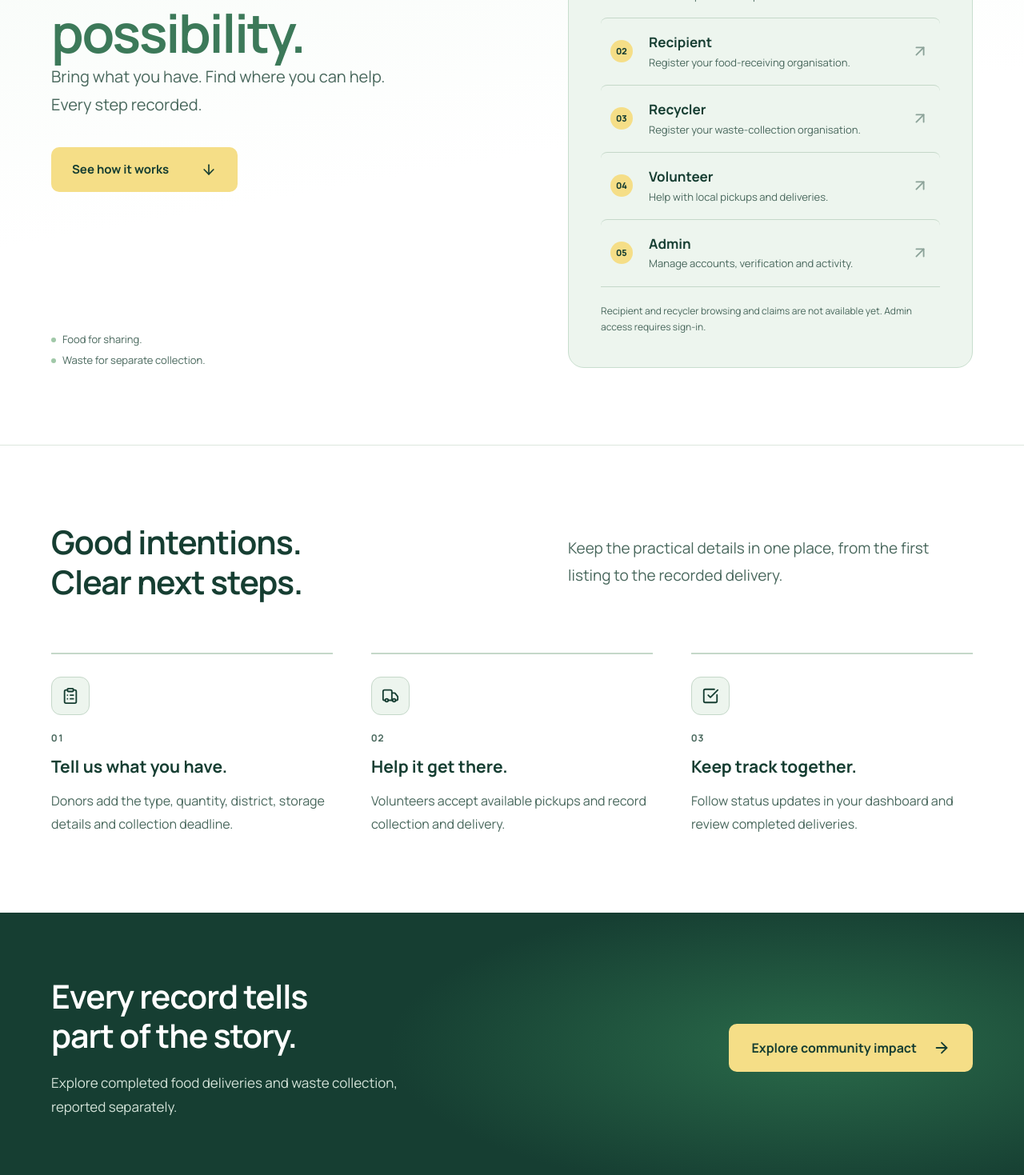
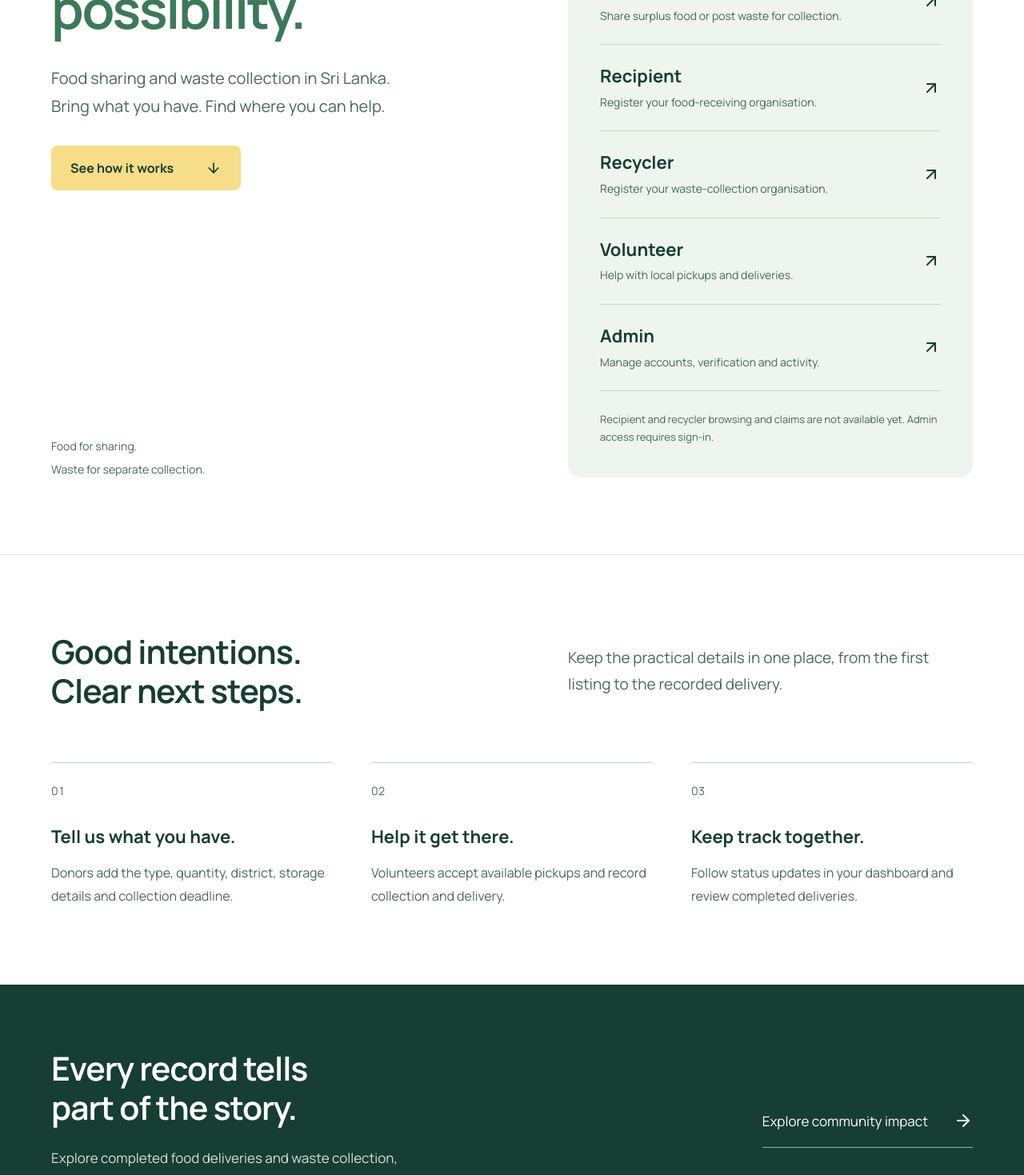
Before and after one commit to piragenth-satkunananthan/foodbridge, a React (Vite) app in the folder frontend/: page / in a window 1280 px wide. Shown: the part 360-1829 px from the top of the page at 80% size. Built offline with nearby package versions, Linux system fonts and the light colour scheme.

Commit message:
Revert "design(home): polish hero, role picker, workflow steps, and outcomes CTA"
This reverts commit 1134de0b92d14780e47bd206f8f262e039554c3c.

```diff
--- a/frontend/src/pages/HomePage.jsx
+++ b/frontend/src/pages/HomePage.jsx
@@ -1,105 +1,52 @@
 import React from 'react';
 import { Link } from 'react-router-dom';
-import { ArrowDown, ArrowUpRight, ArrowRight, ClipboardList, Truck, CheckSquare } from 'lucide-react';
+import { ArrowDown, ArrowUpRight, ArrowRight } from 'lucide-react';
 import { useAuth } from '../context/AuthContext';
 import '../styles/home.css';
 
 const roles = [
-  { num: '01', name: 'Donor',     detail: 'Share surplus food or post waste for collection.',  color: 'donor' },
-  { num: '02', name: 'Recipient', detail: 'Register your food-receiving organisation.',          color: 'recipient' },
-  { num: '03', name: 'Recycler',  detail: 'Register your waste-collection organisation.',        color: 'recycler' },
-  { num: '04', name: 'Volunteer', detail: 'Help with local pickups and deliveries.',             color: 'volunteer' },
-  { num: '05', name: 'Admin',     detail: 'Manage accounts, verification and activity.',         color: 'admin' },
-];
-
-const steps = [
-  { num: '01', Icon: ClipboardList, title: 'Tell us what you have.',  body: 'Donors add the type, quantity, district, storage details and collection deadline.' },
-  { num: '02', Icon: Truck,         title: 'Help it get there.',       body: 'Volunteers accept available pickups and record collection and delivery.' },
-  { num: '03', Icon: CheckSquare,   title: 'Keep track together.',     body: 'Follow status updates in your dashboard and review completed deliveries.' },
+  { name: 'Donor', detail: 'Share surplus food or post waste for collection.' },
+  { name: 'Recipient', detail: 'Register your food-receiving organisation.' },
+  { name: 'Recycler', detail: 'Register your waste-collection organisation.' },
+  { name: 'Volunteer', detail: 'Help with local pickups and deliveries.' },
+  { name: 'Admin', detail: 'Manage accounts, verification and activity.' },
 ];
 
 export default function HomePage() {
   const { user } = useAuth();
   return (
     <main id="main-content" className="fb-home">
-
-      {/* ── Hero ─────────────────────────────────────────── */}
       <section className="fb-home-welcome" aria-labelledby="home-title">
         <div className="fb-home-message">
-          <p className="fb-home-eyebrow">Food sharing · Sri Lanka</p>
           <h1 id="home-title">A little sharing.<br />A lot of<br /><span>possibility.</span></h1>
-          <p className="fb-home-lead">Bring what you have. Find where you can help. Every step recorded.</p>
-          <a className="fb-home-explore" href="#how-it-works">
-            See how it works <ArrowDown size={20} aria-hidden="true" />
-          </a>
-          <div className="fb-home-principle">
-            <span>Food for sharing.</span>
-            <span>Waste for separate collection.</span>
-          </div>
+          <p>Food sharing and waste collection in Sri Lanka. Bring what you have. Find where you can help.</p>
+          <a className="fb-home-explore" href="#how-it-works">See how it works <ArrowDown size={20} aria-hidden="true" /></a>
+          <div className="fb-home-principle"><span>Food for sharing.</span><span>Waste for separate collection.</span></div>
         </div>
-
-        {/* ── Role directory ───────────────────────────────── */}
         <div className="fb-home-directory">
-          <div className="fb-home-directory-heading">
-            <h2>Find your place.</h2>
-            <p>{user ? 'You are signed in. Each link opens your dashboard.' : 'Five roles. One connected community.'}</p>
-          </div>
+          <div className="fb-home-directory-heading"><h2>Find your place.</h2><p>{user ? 'You are signed in. Each role link opens your dashboard.' : 'Five roles. One connected community.'}</p></div>
           <nav className="fb-role-picker" aria-label="Choose your role">
-            {roles.map(({ num, name, detail, color }) => {
+            {roles.map(({ name, detail }) => {
               const role = name.toLowerCase();
-              const target = user
-                ? `/${user.role}`
-                : role === 'admin' ? '/login' : `/register?role=${role}`;
-              const label = user
-                ? `${name}: open your dashboard`
-                : role === 'admin' ? 'Admin sign in' : `Register as ${name}`;
-              return (
-                <Link key={role} to={target} aria-label={label} data-role={color}>
-                  <span className="fb-role-num">{num}</span>
-                  <span className="fb-role-body">
-                    <strong>{name}</strong>
-                    <span className="fb-role-detail">{detail}</span>
-                  </span>
-                  <ArrowUpRight size={22} aria-hidden="true" className="fb-role-arrow" />
-                </Link>
-              );
+              const target = user ? `/${user.role}` : role === 'admin' ? '/login' : `/register?role=${role}`;
+              return <Link key={role} to={target} aria-label={user ? `${name}: open your dashboard` : role === 'admin' ? 'Admin sign in' : `Register as ${name}`}><span><strong>{name}</strong><span className="fb-role-detail">{detail}</span></span><ArrowUpRight size={24} aria-hidden="true" /></Link>;
             })}
           </nav>
-          <p className="fb-home-availability">
-            Recipient and recycler browsing and claims are not available yet. Admin access requires sign-in.
-          </p>
+          <p className="fb-home-availability">Recipient and recycler browsing and claims are not available yet. Admin access requires sign-in.</p>
         </div>
       </section>
-
-      {/* ── How it works ─────────────────────────────────── */}
       <section id="how-it-works" className="fb-home-workflow" aria-labelledby="workflow-title">
-        <div className="fb-home-section-heading">
-          <h2 id="workflow-title">Good intentions.<br />Clear next steps.</h2>
-          <p>Keep the practical details in one place, from the first listing to the recorded delivery.</p>
-        </div>
+        <div className="fb-home-section-heading"><h2 id="workflow-title">Good intentions.<br />Clear next steps.</h2><p>Keep the practical details in one place, from the first listing to the recorded delivery.</p></div>
         <ol>
-          {steps.map(({ num, Icon, title, body }) => (
-            <li key={num}>
-              <div className="fb-step-icon" aria-hidden="true"><Icon size={22} /></div>
-              <span className="fb-home-step">{num}</span>
-              <h3>{title}</h3>
-              <p>{body}</p>
-            </li>
-          ))}
+          <li><span className="fb-home-step">01</span><h3>Tell us what you have.</h3><p>Donors add the type, quantity, district, storage details and collection deadline.</p></li>
+          <li><span className="fb-home-step">02</span><h3>Help it get there.</h3><p>Volunteers accept available pickups and record collection and delivery.</p></li>
+          <li><span className="fb-home-step">03</span><h3>Keep track together.</h3><p>Follow status updates in your dashboard and review completed deliveries.</p></li>
         </ol>
       </section>
-
-      {/* ── Impact CTA ───────────────────────────────────── */}
       <section className="fb-home-outcomes" aria-labelledby="outcomes-title">
-        <div>
-          <h2 id="outcomes-title">Every record tells<br />part of the story.</h2>
-          <p>Explore completed food deliveries and waste collection, reported separately.</p>
-        </div>
-        <Link to="/impact" className="fb-outcomes-cta">
-          Explore community impact <ArrowRight size={22} aria-hidden="true" />
-        </Link>
+        <div><h2 id="outcomes-title">Every record tells<br />part of the story.</h2><p>Explore completed food deliveries and waste collection, reported separately.</p></div>
+        <Link to="/impact">Explore community impact <ArrowRight size={24} aria-hidden="true" /></Link>
       </section>
-
     </main>
   );
 }
--- a/frontend/src/styles/home.css
+++ b/frontend/src/styles/home.css
@@ -1,257 +1,40 @@
 @font-face { font-family: Manrope; src: url('/fonts/manrope-variable.ttf') format('truetype'); font-weight: 200 800; font-display: swap; }
-
-/* ── Base ───────────────────────────────────────────────────────────── */
-.fb-home {
-  --home-ink:    #163e32;
-  --home-muted:  #48675c;
-  --home-mint:   #edf5ee;
-  --home-mint-2: #daeede;
-  --home-yellow: #f5de87;
-  --home-yellow-dark: #e8cc60;
-  --home-gutter: clamp(24px, 5vw, 128px);
-  width: 100%;
-  color: var(--home-ink);
-  background: #fff;
-  font-family: Manrope, sans-serif;
-}
+.fb-home { --home-ink: #163e32; --home-muted: #48675c; --home-mint: #edf5ee; --home-yellow: #f5de87; --home-gutter: clamp(24px, 5vw, 128px); width: 100%; color: var(--home-ink); background: #fff; font-family: Manrope, sans-serif; }
 .fb-home h1, .fb-home h2, .fb-home h3, .fb-home p { margin: 0; }
 .fb-home ::selection { background: var(--home-yellow); color: var(--home-ink); }
-.fb-home a:focus-visible { outline: 3px solid #226c4f; outline-offset: 5px; border-radius: 4px; }
-
-/* ── Hero section ───────────────────────────────────────────────────── */
-.fb-home-welcome {
-  display: grid;
-  grid-template-columns: 1.1fr 1fr;
-  gap: clamp(48px, 7vw, 112px);
-  padding: 64px var(--home-gutter) 96px;
-  background: linear-gradient(170deg, #f4faf5 0%, #fff 55%);
-}
+.fb-home a:focus-visible { outline: 3px solid #226c4f; outline-offset: 5px; }
+.fb-home-welcome { display: grid; grid-template-columns: 1.1fr 1fr; gap: clamp(48px, 7vw, 112px); padding: 64px var(--home-gutter) 96px; }
 .fb-home-message { display: flex; flex-direction: column; align-items: flex-start; padding-top: 24px; }
-
-/* eyebrow */
-.fb-home-eyebrow {
-  display: inline-flex;
-  align-items: center;
-  gap: 8px;
-  font-size: 12px;
-  font-weight: 700;
-  letter-spacing: .08em;
-  text-transform: uppercase;
-  color: var(--home-muted);
-  margin-bottom: 20px;
-  padding: 6px 12px;
-  background: var(--home-mint);
-  border-radius: 100px;
-}
-
-/* headline */
 .fb-home h1 { font-size: clamp(52px, 5.2vw, 88px); font-weight: 650; line-height: 1.13; letter-spacing: -.035em; }
 .fb-home h1 span { color: #3c7959; }
-
-/* lead */
-.fb-home-lead { font-size: 20px; line-height: 1.75; max-width: 37ch; margin-top: 28px; color: var(--home-muted); }
-
-/* CTA button */
-.fb-home-explore {
-  display: inline-flex;
-  align-items: center;
-  gap: 40px;
-  min-height: 56px;
-  padding: 14px 24px;
-  margin-top: 36px;
-  background: var(--home-yellow);
-  color: var(--home-ink);
-  text-decoration: none;
-  font-size: 15px;
-  font-weight: 700;
-  border-radius: 10px;
-  border: 2px solid transparent;
-  transition: background 160ms ease, transform 120ms ease, box-shadow 160ms ease;
-}
-.fb-home-explore:hover {
-  background: var(--home-yellow-dark);
-  transform: translateY(-1px);
-  box-shadow: 0 6px 20px rgb(22 62 50 / 12%);
-}
-.fb-home-explore:active { transform: translateY(0); box-shadow: none; }
-
-/* principle tags */
-.fb-home-principle {
-  display: flex;
-  flex-direction: column;
-  gap: 6px;
-  margin-top: auto;
-  padding-top: 56px;
-}
-.fb-home-principle span {
-  font-size: 13px;
-  color: var(--home-muted);
-  display: inline-flex;
-  align-items: center;
-  gap: 8px;
-}
-.fb-home-principle span::before {
-  content: '';
-  display: inline-block;
-  width: 6px;
-  height: 6px;
-  border-radius: 50%;
-  background: #a0c8a8;
-  flex-shrink: 0;
-}
-
-/* ── Role directory card ────────────────────────────────────────────── */
-.fb-home-directory {
-  background: var(--home-mint);
-  padding: 40px;
-  border-radius: 20px;
-  border: 1px solid #c8dece;
-}
-.fb-home-directory-heading h2 { font-size: 28px; font-weight: 700; line-height: 1.3; letter-spacing: -.02em; }
-.fb-home-directory-heading p  { font-size: 15px; line-height: 1.6; color: var(--home-muted); margin-top: 10px; }
-
-/* role rows */
-.fb-role-picker { margin-top: 28px; }
-.fb-role-picker a {
-  display: grid;
-  grid-template-columns: 32px 1fr 24px;
-  align-items: center;
-  gap: 16px;
-  padding: 18px 12px;
-  min-height: 76px;
-  border-top: 1px solid #c5d8c9;
-  text-decoration: none;
-  color: var(--home-ink);
-  border-radius: 8px;
-  transition: background 150ms ease, padding-left 150ms ease;
-}
-.fb-role-picker a:hover { background: #dfecdf; padding-left: 16px; }
-.fb-role-picker a:hover .fb-role-arrow { opacity: 1; transform: translate(2px, -2px); }
-
-/* numbered badge */
-.fb-role-num {
-  display: flex;
-  align-items: center;
-  justify-content: center;
-  width: 28px;
-  height: 28px;
-  border-radius: 50%;
-  background: var(--home-yellow);
-  color: var(--home-ink);
-  font-size: 11px;
-  font-weight: 800;
-  flex-shrink: 0;
-  font-variant-numeric: tabular-nums;
-}
-
-.fb-role-body { display: flex; flex-direction: column; }
-.fb-role-picker strong { font-size: 17px; font-weight: 700; line-height: 1.4; }
-.fb-role-detail { font-size: 13px; line-height: 1.55; color: var(--home-muted); margin-top: 3px; }
-
-/* arrow icon */
-.fb-role-arrow {
-  flex-shrink: 0;
-  opacity: .45;
-  transition: opacity 150ms ease, transform 150ms ease;
-  color: var(--home-ink);
-}
-
-.fb-home-availability {
-  font-size: 12px;
-  line-height: 1.7;
-  padding-top: 20px;
-  margin-top: 4px;
-  border-top: 1px solid #c5d8c9;
-  color: var(--home-muted);
-}
-
-/* ── Workflow section ───────────────────────────────────────────────── */
-.fb-home-workflow {
-  padding: 96px var(--home-gutter);
-  border-top: 1px solid #dce7de;
-  scroll-margin-top: 32px;
-}
+.fb-home-message > p { font-size: 20px; line-height: 1.75; max-width: 37ch; margin-top: 32px; color: var(--home-muted); }
+.fb-home-explore { display: inline-flex; align-items: center; justify-content: space-between; gap: 40px; min-height: 56px; padding: 16px 24px; margin-top: 32px; background: var(--home-yellow); color: var(--home-ink); text-decoration: none; font-size: 16px; font-weight: 700; border-radius: 8px; }
+.fb-home-explore:hover { background: #ead077; }
+.fb-home-principle { display: flex; flex-direction: column; gap: 8px; margin-top: auto; padding-top: 64px; font-size: 14px; color: var(--home-muted); }
+.fb-home-directory { background: var(--home-mint); padding: 40px; border-radius: 16px; }
+.fb-home-directory-heading h2 { font-size: 30px; font-weight: 700; line-height: 1.3; letter-spacing: -.02em; }
+.fb-home-directory-heading p { font-size: 16px; line-height: 1.6; color: var(--home-muted); margin-top: 12px; }
+.fb-role-picker { margin-top: 32px; }
+.fb-role-picker a { display: flex; align-items: center; justify-content: space-between; gap: 24px; padding: 24px 0; min-height: 106px; border-top: 1px solid #c5d8c9; text-decoration: none; color: var(--home-ink); transition: background-color 160ms ease-out; }
+.fb-role-picker a:hover { background: #dfecdf; }
+.fb-role-picker strong { display: block; font-size: 22px; font-weight: 700; line-height: 1.4; }
+.fb-role-detail { display: block; font-size: 14px; line-height: 1.6; color: var(--home-muted); margin-top: 6px; }
+.fb-role-picker svg { flex-shrink: 0; }
+.fb-home-availability { font-size: 13px; line-height: 1.7; padding-top: 24px; border-top: 1px solid #c5d8c9; color: var(--home-muted); }
+.fb-home-workflow { padding: 96px var(--home-gutter); border-top: 1px solid #dce7de; scroll-margin-top: 32px; }
 .fb-home-section-heading { display: grid; grid-template-columns: 1.1fr 1fr; gap: clamp(48px, 7vw, 112px); align-items: center; }
 .fb-home-section-heading h2, .fb-home-outcomes h2 { font-size: clamp(32px, 3.2vw, 52px); line-height: 1.2; font-weight: 650; letter-spacing: -.025em; }
 .fb-home-section-heading > p { font-size: 19px; line-height: 1.75; max-width: 40ch; color: var(--home-muted); }
-
-.fb-home-workflow ol {
-  display: grid;
-  grid-template-columns: repeat(3, minmax(0, 1fr));
-  gap: 48px;
-  list-style: none;
-  margin: 64px 0 0;
-  padding: 0;
-}
-.fb-home-workflow li {
-  border-top: 2px solid #c5d8c9;
-  padding-top: 28px;
-  position: relative;
-}
-
-/* icon tile */
-.fb-step-icon {
-  display: inline-flex;
-  align-items: center;
-  justify-content: center;
-  width: 48px;
-  height: 48px;
-  border-radius: 12px;
-  background: var(--home-mint);
-  color: var(--home-ink);
-  margin-bottom: 20px;
-  border: 1px solid #c5d8c9;
-}
-.fb-home-step { display: block; margin-bottom: 12px; font-size: 12px; font-weight: 700; letter-spacing: .06em; text-transform: uppercase; color: var(--home-muted); font-variant-numeric: tabular-nums; }
-.fb-home-workflow h3 { font-size: 21px; line-height: 1.4; font-weight: 700; }
-.fb-home-workflow li p { margin-top: 14px; font-size: 16px; line-height: 1.8; color: var(--home-muted); max-width: 38ch; }
-
-/* ── Outcomes CTA bar ───────────────────────────────────────────────── */
-.fb-home-outcomes {
-  display: flex;
-  align-items: center;
-  justify-content: space-between;
-  gap: 64px;
-  padding: 80px var(--home-gutter);
-  background: var(--home-ink);
-  color: #fff;
-  position: relative;
-  overflow: hidden;
-}
-/* subtle radial glow */
-.fb-home-outcomes::before {
-  content: '';
-  position: absolute;
-  inset: 0;
-  background: radial-gradient(ellipse 60% 80% at 80% 50%, #2a6b4a 0%, transparent 70%);
-  pointer-events: none;
-}
-.fb-home-outcomes > * { position: relative; }
-.fb-home-outcomes p { max-width: 45ch; font-size: 17px; line-height: 1.75; color: #d4e3d9; margin-top: 20px; }
-
-.fb-outcomes-cta {
-  display: inline-flex;
-  align-items: center;
-  gap: 20px;
-  padding: 18px 28px;
-  background: var(--home-yellow);
-  color: var(--home-ink);
-  font-size: 16px;
-  font-weight: 700;
-  text-decoration: none;
-  border-radius: 10px;
-  flex-shrink: 0;
-  transition: background 150ms ease, transform 120ms ease, box-shadow 150ms ease;
-}
-.fb-outcomes-cta:hover {
-  background: var(--home-yellow-dark);
-  transform: translateY(-2px);
-  box-shadow: 0 8px 24px rgb(0 0 0 / 20%);
-}
-.fb-outcomes-cta:active { transform: translateY(0); box-shadow: none; }
-.fb-outcomes-cta:focus-visible { outline-color: var(--home-yellow); }
-
-/* ── Responsive ─────────────────────────────────────────────────────── */
+.fb-home-workflow ol { display: grid; grid-template-columns: repeat(3, minmax(0, 1fr)); gap: 48px; list-style: none; margin: 64px 0 0; padding: 0; }
+.fb-home-workflow li { border-top: 1px solid #c5d8c9; padding-top: 24px; }
+.fb-home-step { display: block; margin-bottom: 32px; font-size: 14px; color: var(--home-muted); font-variant-numeric: tabular-nums; }
+.fb-home-workflow h3 { font-size: 22px; line-height: 1.4; font-weight: 700; }
+.fb-home-workflow li p { margin-top: 16px; font-size: 16px; line-height: 1.8; color: var(--home-muted); max-width: 38ch; }
+.fb-home-outcomes { display: flex; align-items: center; justify-content: space-between; gap: 64px; padding: 80px var(--home-gutter); background: var(--home-ink); color: #fff; }
+.fb-home-outcomes p { max-width: 45ch; font-size: 17px; line-height: 1.75; color: #d4e3d9; margin-top: 24px; }
+.fb-home-outcomes a { display: inline-flex; align-items: center; justify-content: space-between; gap: 32px; padding: 20px 0; color: #fff; font-size: 17px; text-decoration: none; border-bottom: 1px solid #92b59f; }
+.fb-home-outcomes a:focus-visible { outline-color: var(--home-yellow); }
+.fb-home-outcomes a:hover { color: var(--home-yellow); }
 @media (max-width: 1100px) {
   .fb-home-welcome, .fb-home-section-heading { gap: 40px; grid-template-columns: 1fr 1fr; }
   .fb-home h1 { font-size: clamp(44px, 5.3vw, 60px); }
@@ -263,25 +46,17 @@
   .fb-home-welcome { grid-template-columns: 1fr; padding-top: 24px; padding-bottom: 64px; gap: 48px; }
   .fb-home-message { padding-top: 16px; }
   .fb-home h1 { font-size: clamp(43px, 8.6vw, 64px); }
-  .fb-home-lead { font-size: 18px; margin-top: 20px; }
+  .fb-home-message > p { font-size: 18px; margin-top: 24px; }
   .fb-home-principle { padding-top: 32px; }
   .fb-home-directory { padding: 24px; }
-  .fb-home-directory-heading h2 { font-size: 25px; }
-  .fb-role-picker a { gap: 12px; padding: 16px 8px; }
+  .fb-home-directory-heading h2 { font-size: 27px; }
+  .fb-role-picker a { gap: 16px; }
   .fb-home-workflow { padding-top: 64px; padding-bottom: 64px; }
   .fb-home-section-heading { grid-template-columns: 1fr; gap: 24px; }
   .fb-home-section-heading > p { font-size: 18px; }
   .fb-home-workflow ol { grid-template-columns: 1fr; gap: 40px; margin-top: 40px; }
-  .fb-home-step { margin-bottom: 10px; }
+  .fb-home-step { margin-bottom: 20px; }
   .fb-home-outcomes { flex-direction: column; align-items: flex-start; padding-top: 64px; padding-bottom: 64px; gap: 32px; }
-  .fb-outcomes-cta { width: 100%; justify-content: space-between; }
+  .fb-home-outcomes a { font-size: 16px; gap: 16px; }
 }
-@media (max-width: 359px) {
-  .fb-home-welcome { padding-left: 16px; padding-right: 16px; }
-}
-@media (prefers-reduced-motion: reduce) {
-  .fb-role-picker a,
-  .fb-home-explore,
-  .fb-outcomes-cta,
-  .fb-role-arrow { transition: none; }
-}
+@media (prefers-reduced-motion: reduce) { .fb-role-picker a { transition: none; } }
```
